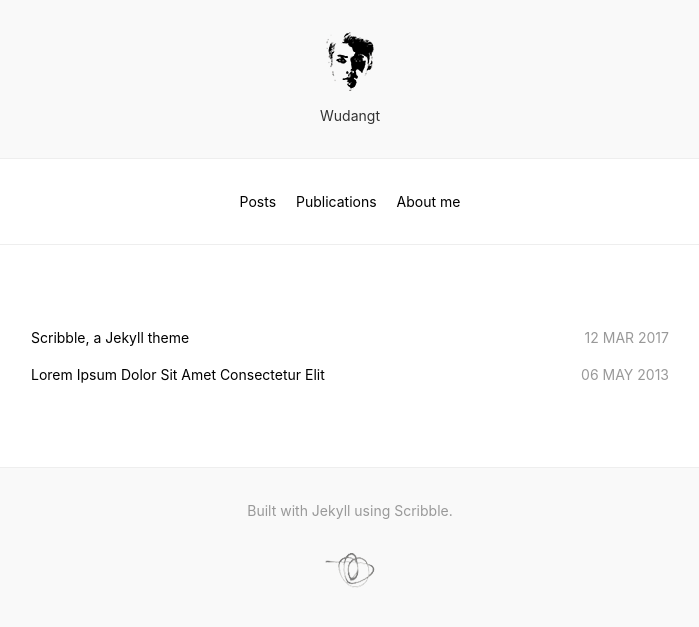
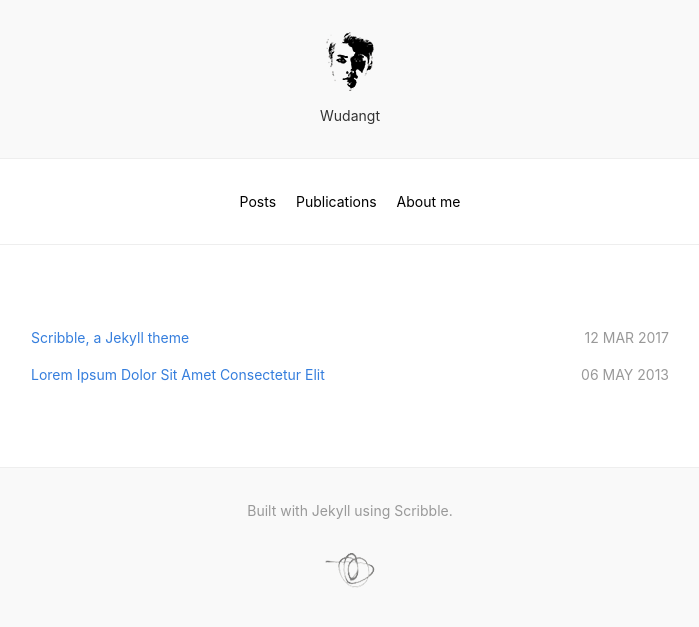
Before and after one commit to wudangt/wudangt.github.io, a Jekyll site: the page built from index.html, in a window 1280 px wide. Shown: the top 627 px of the page, without its empty margins (290-989 px from the left). Built offline with Jekyll 4.4.1, drawn with Linux system fonts in a browser that asks for light colours; nearby versions of some CDN libraries.

Commit message:
change color to markdown-body class

```diff
--- a/index.html
+++ b/index.html
@@ -4,7 +4,7 @@
 <ul class="list pa0">
   {% for post in site.posts %}
   <li class="mv2">
-    <a href="{{ site.url }}{{ post.url }}" class="db pv1 link blue hover-mid-gray">
+    <a href="{{ site.url }}{{ post.url }}" class="db pv1 link  hover-mid-gray">
       <time class="fr silver ttu">{{ post.date | date_to_string }} </time>
       {{ post.title }}
     </a>
--- a/stylesheets/style.css
+++ b/stylesheets/style.css
@@ -15,7 +15,7 @@
 /* Markdown styles */
 .markdown-body a {
   text-decoration: none;
-  color: #000000;
+  color: #357edd;
 }
 .markdown-body .highlighter-rouge {
   padding: .25rem .5rem;
```
